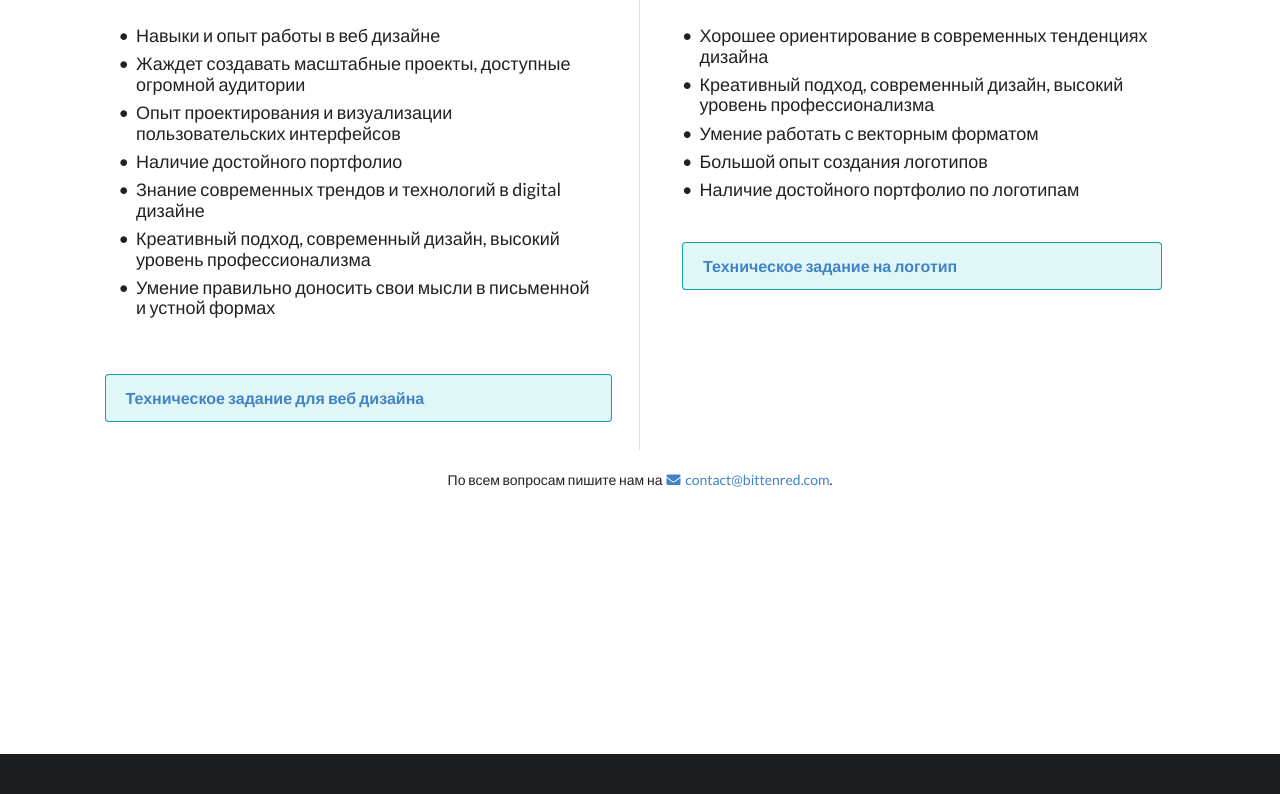
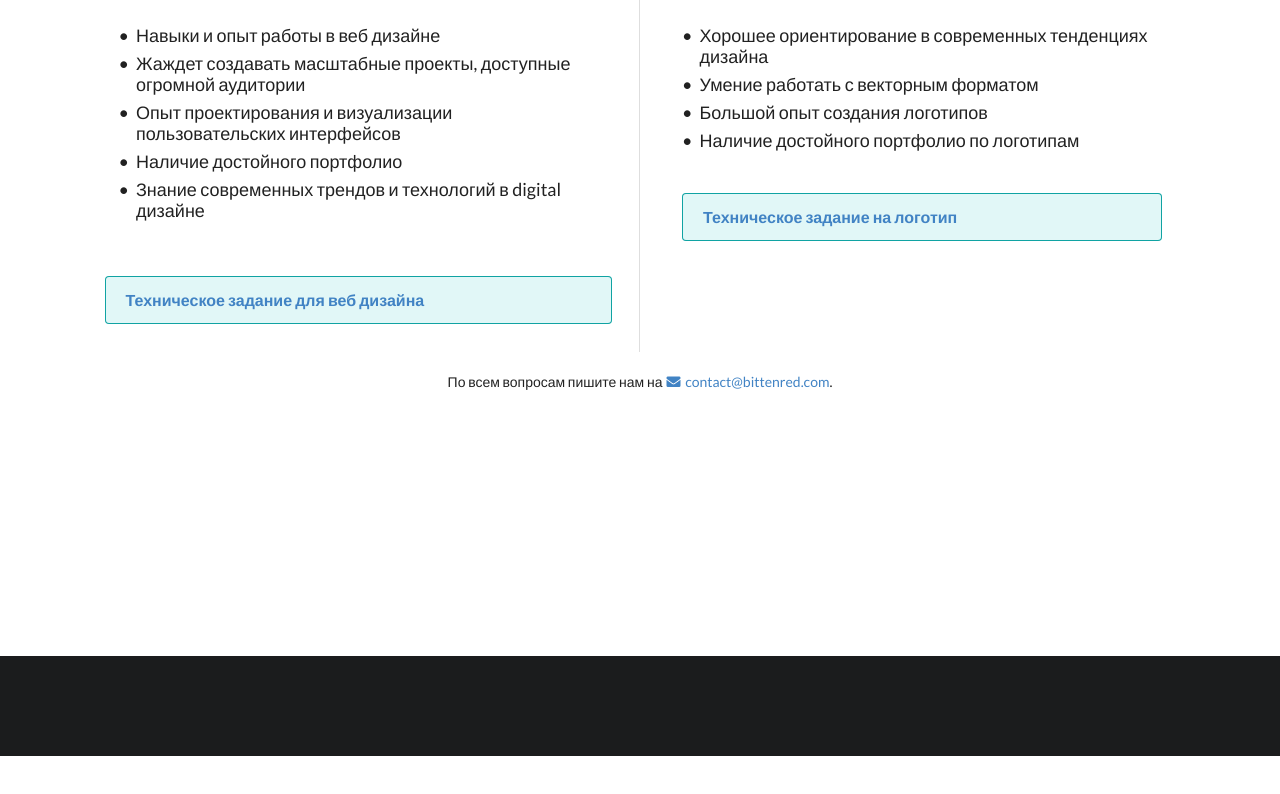
Before and after one commit to shdark15/bittenred, a plain HTML site: page jobs.html in a window 1280 px wide. Shown: the part 138-932 px from the top of the page. After the commit the page ends 894 px from the top, so only its background shows below. Drawn offline with nearby package versions, Linux system fonts and the light colour scheme; a web font is replaced by a local one.

Commit message:
Remove bullshit.

```diff
--- a/jobs.html
+++ b/jobs.html
@@ -76,8 +76,6 @@
                         <li>Опыт проектирования и визуализации пользовательских интерфейсов</li>
                         <li>Наличие достойного портфолио</li>
                         <li>Знание современных трендов и технологий в digital дизайне</li>
-                        <li> Креативный подход, современный дизайн, высокий уровень профессионализма</li>
-                        <li>Умение правильно доносить свои мысли в письменной и устной формах</li>
                     </ul>
                 </div>
             </div>
@@ -97,7 +95,6 @@
                 <div class="ui basic segment">
                     <ul class="ui list">
                         <li>Хорошее ориентирование  в современных тенденциях дизайна</li>
-                        <li>Креативный подход, современный дизайн, высокий уровень профессионализма</li>
                         <li>Умение работать с векторным форматом</li>
                         <li>Большой опыт создания логотипов</li>
                         <li>Наличие достойного портфолио по логотипам</li>
```
